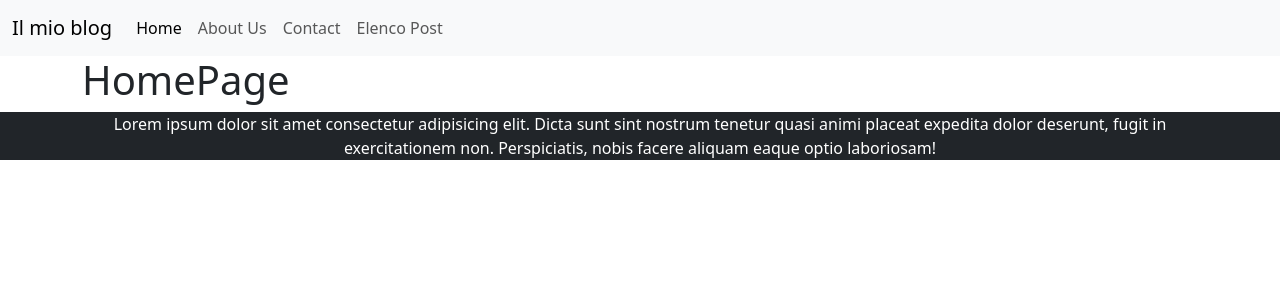
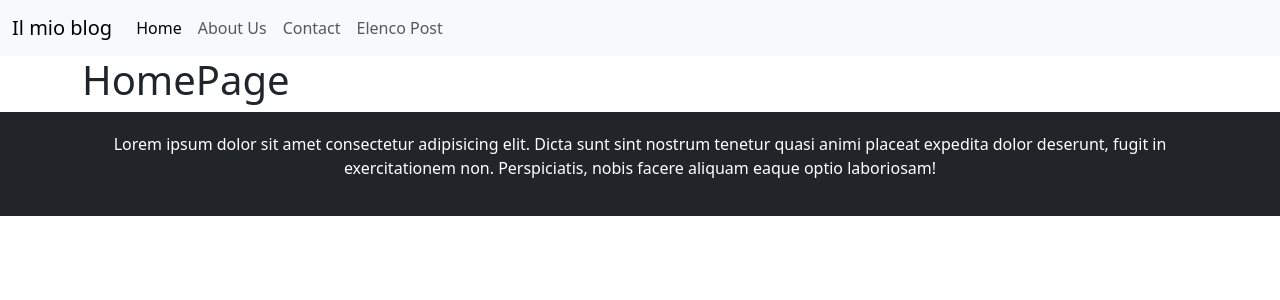
Before and after one commit to DoriaFabio/react-router, a React (Vite) app: page / in a window 1280 px wide. Shown: the top 300 px of the page. Built offline with nearby package versions, Linux system fonts and the light colour scheme; no server answers.

Commit message:
add css footer

```diff
--- a/src/App.css
+++ b/src/App.css
@@ -0,0 +1,5 @@
+footer {
+    background-color: #333333;
+    color: white;
+    padding: 20px;
+}
```
